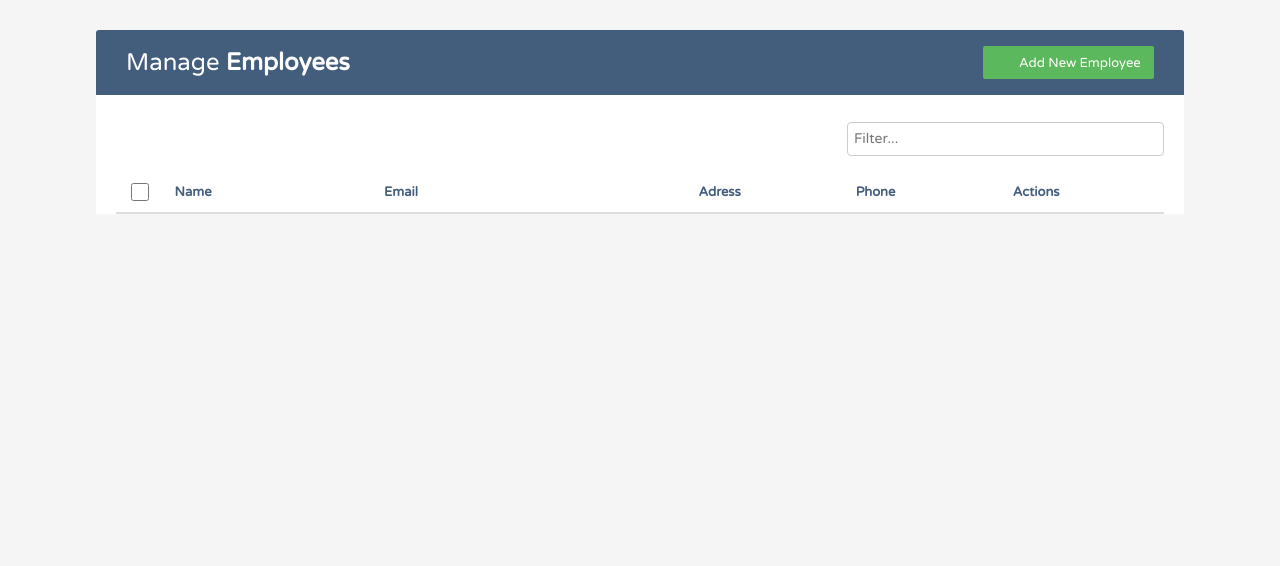
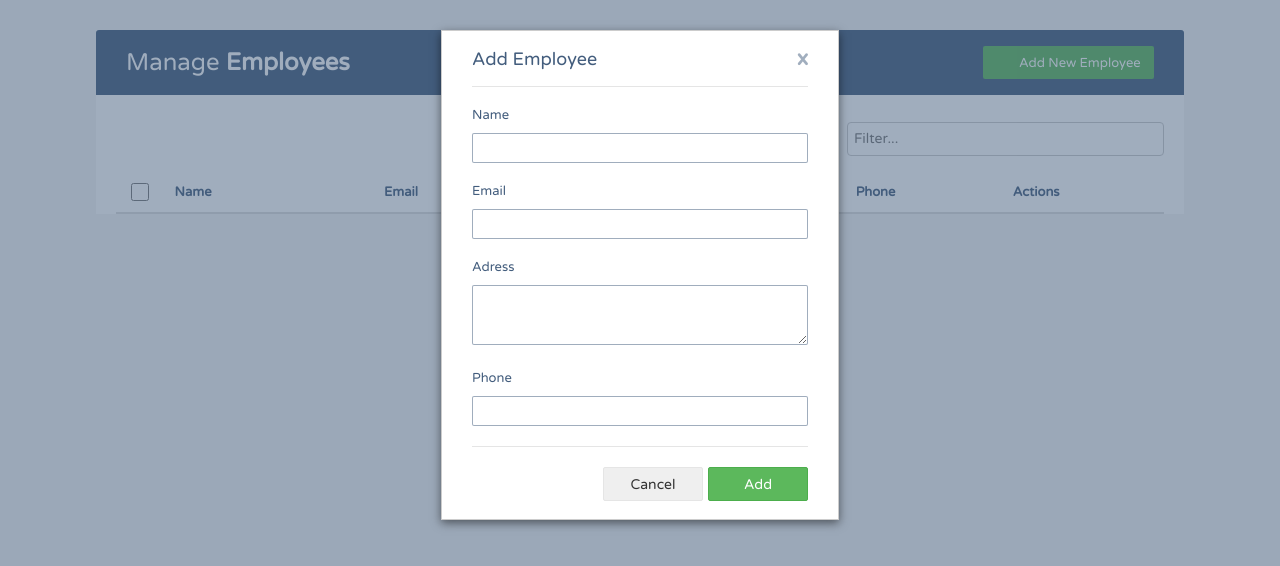
Before and after one commit to MarianBal/Node-React, a React (Create React App) app: page / in a window 1280 px wide. Shown: the top 566 px of the page. Built offline with nearby package versions, Linux system fonts and the light colour scheme.

Commit message:
modal add employee

```diff
--- a/src/Components/Header/HeaderView.js
+++ b/src/Components/Header/HeaderView.js
@@ -2,12 +2,14 @@ import React from 'react';
 
 import { classNames } from './../../constants/classNames';
 import { translations } from './../../constants/tranlations';
+import Modal from './../Modal';
 import './header.scss';
 
-const HeaderView = () => {
+const HeaderView = ({ openModal }) => {
   const { header, title, button, materialIcons } = classNames.header;
   const { manage, employees, newEmployee } = translations.headerText;
   return (
+    <>
       <div className={header}>
         <div className={title}>
           {manage} <span>{employees}</span>
@@ -17,6 +19,8 @@ const HeaderView = () => {
           <p>{newEmployee}</p>
         </div>
       </div>
+      {openModal && <Modal />}
+    </>
   );
 };
 
--- a/src/Components/Header/HeaderWrapper.js
+++ b/src/Components/Header/HeaderWrapper.js
@@ -1,9 +1,11 @@
-import React from 'react';
+import React, { useState } from 'react';
 
 import HeaderView from './HeaderView';
 
 const HeaderWrapper = () => {
-  return <HeaderView />;
+  const [openModal, setOpenModal] = useState(true);
+
+  return <HeaderView openModal={openModal} />;
 };
 
 export default HeaderWrapper;
--- /dev/null
+++ b/src/Components/Modal/ModalView.js
@@ -0,0 +1,66 @@
+import React from 'react';
+
+import { classNames } from './../../constants/classNames';
+import { translations } from './../../constants/tranlations';
+import './modal.scss';
+
+const ModalView = () => {
+  const {
+    modal,
+    modalContainer,
+    top,
+    modalTitle,
+    close,
+    modalSubtitles,
+    modalFooter,
+    cancel,
+    add
+  } = classNames.modal;
+  const {
+    addEmployee,
+    x,
+    login,
+    name,
+    typeText,
+    email,
+    adress,
+    phone,
+    button,
+    cancelType,
+    submit,
+    addText
+  } = translations.modal;
+  return (
+    <div className={modal}>
+      <div className={modalContainer}>
+        <div className={top}>
+          <div className={modalTitle}>{addEmployee}</div>
+          <div className={close} onClick={() => console.log('algo')}>
+            {x}
+          </div>
+        </div>
+        <form name={login}>
+          <div className={modalSubtitles}>{name}</div>
+          <input name={name} type={typeText} placeholder='' />
+          <div className={modalSubtitles}>{email}</div>
+          <input name={email} type={typeText} placeholder='' />
+          <div className={modalSubtitles}>{adress}</div>
+          <textarea name={adress} type={typeText} placeholder=''></textarea>
+          <div className={modalSubtitles}>phone</div>
+          <input name={phone} type={typeText} placeholder='' />
+          <div className={modalFooter}>
+            <input
+              type={button}
+              className={cancel}
+              onclick=''
+              value={cancelType}
+            />
+            <input type={submit} className={add} value={addText} />
+          </div>
+        </form>
+      </div>
+    </div>
+  );
+};
+
+export default ModalView;
--- /dev/null
+++ b/src/Components/Modal/ModalWrapper.js
@@ -0,0 +1,9 @@
+import React from 'react';
+
+import ModalView from './ModalView';
+
+const ModalWrapper = () => {
+  return <ModalView />;
+};
+
+export default ModalWrapper;
--- /dev/null
+++ b/src/Components/Modal/helper.js
@@ -0,0 +1,2 @@
+import ModalWrapper from './ModalWrapper';
+export default ModalWrapper;
--- /dev/null
+++ b/src/Components/Modal/index.js
@@ -0,0 +1,2 @@
+import ModalWrapper from './ModalWrapper';
+export default ModalWrapper;
--- /dev/null
+++ b/src/Components/Modal/modal.scss
@@ -0,0 +1,118 @@
+@import './../../resources/mixin.scss';
+@import './../../resources/colors.scss';
+
+.modal {
+  width: 100%;
+  height: 100vh;
+  position: fixed;
+  top: 0;
+  right: 0;
+  bottom: 0;
+  left: 0;
+  z-index: 3;
+  background-color: $opacity;
+
+  .modal-container {
+    width: 398px;
+    height: 490px;
+    background-color: $text-color;
+    border: 1px solid rgba(0, 0, 0, 0.2);
+    z-index: 5;
+    margin: 30px auto 0 auto;
+    padding: 20px 30px;
+    -webkit-box-shadow: 0 3px 9px rgba(0, 0, 0, 0.5);
+    box-shadow: 0 3px 9px rgba(0, 0, 0, 0.5);
+
+    .modal-top {
+      width: 100%;
+      height: 36px;
+      border-bottom: $border;
+      padding-bottom: 20px;
+      @include flexbox(row, space-between, center);
+
+      .modal-title {
+        font-size: 18px;
+        font-weight: 500;
+        color: $header-color;
+        text-transform: capitalize;
+      }
+
+      .close {
+        font-size: 21px;
+        color: $opacity;
+        font-weight: 700;
+        text-shadow: 0 1px 0 #fff;
+        cursor: pointer;
+      }
+    }
+
+    form {
+      padding: 20px 0 0 0;
+
+      .modal-subtitles {
+        width: 100%;
+        font-size: 13px;
+        font-weight: normal;
+        color: $header-color;
+        text-transform: capitalize;
+        margin-bottom: 10px;
+      }
+
+      input,
+      textarea {
+        width: 100%;
+        height: 30px;
+        border: 1px solid $opacity;
+        border-radius: 2px;
+        padding: 5px 12px;
+        margin-bottom: 20px;
+      }
+
+      textarea {
+        height: 60px;
+      }
+
+      .modal-footer {
+        border-radius: 0 0 3px 3px;
+        text-align: right;
+        border-top: $border;
+        padding-top: 20px;
+        @include flexbox(row, flex-end, flex-end);
+
+        .cancel,
+        .add {
+          width: 100px;
+          height: 34px;
+          border-radius: 2px;
+          margin-left: 5px;
+          padding: 6px 12px;
+          cursor: pointer;
+          font-size: 14px;
+          font-weight: 400;
+          text-transform: capitalize;
+          text-align: center;
+          vertical-align: middle;
+        }
+
+        .add {
+          background-color: $button-color;
+          color: $text-color;
+          border: 1px solid $button-click;
+        }
+
+        .add:hover {
+          background-color: $button-click;
+        }
+
+        .cancel {
+          color: #333;
+          border: $border;
+        }
+
+        .cancel:hover {
+          background-color: #ecf0f1;
+        }
+      }
+    }
+  }
+}
--- a/src/constants/classNames.js
+++ b/src/constants/classNames.js
@@ -10,5 +10,16 @@ export const classNames = {
   },
   filter: {
     filter: 'filter'
+  },
+  modal: {
+    modal: 'modal',
+    modalContainer: 'modal-container',
+    top: 'modal-top',
+    modalTitle: 'modal-title',
+    close: 'close',
+    modalSubtitles: 'modal-subtitles',
+    modalFooter: 'modal-footer',
+    cancel: 'cancel',
+    add: 'add'
   }
 };
--- a/src/constants/tranlations.js
+++ b/src/constants/tranlations.js
@@ -8,5 +8,19 @@ export const translations = {
     placeholder: 'Filter...',
     name: 'search',
     type: 'text'
+  },
+  modal: {
+    addEmployee: 'add employee',
+    x: ' x',
+    login: 'login',
+    name: 'name',
+    typeText: 'text',
+    email: 'email',
+    adress: 'adress',
+    phone: 'phone',
+    button: 'button',
+    cancelType: 'Cancel',
+    submit: 'submit',
+    addText: 'add'
   }
 };
```
Lines whose indentation alone changed are shown as unchanged.
